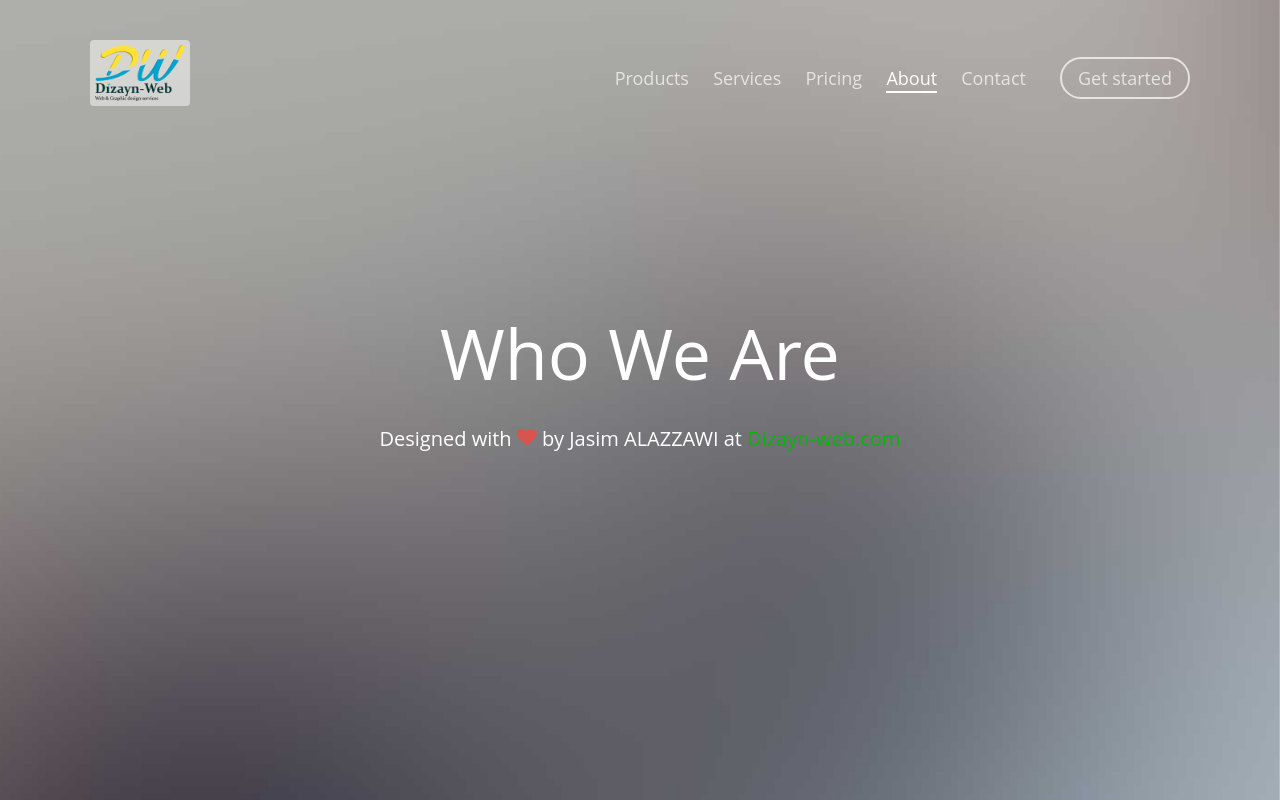
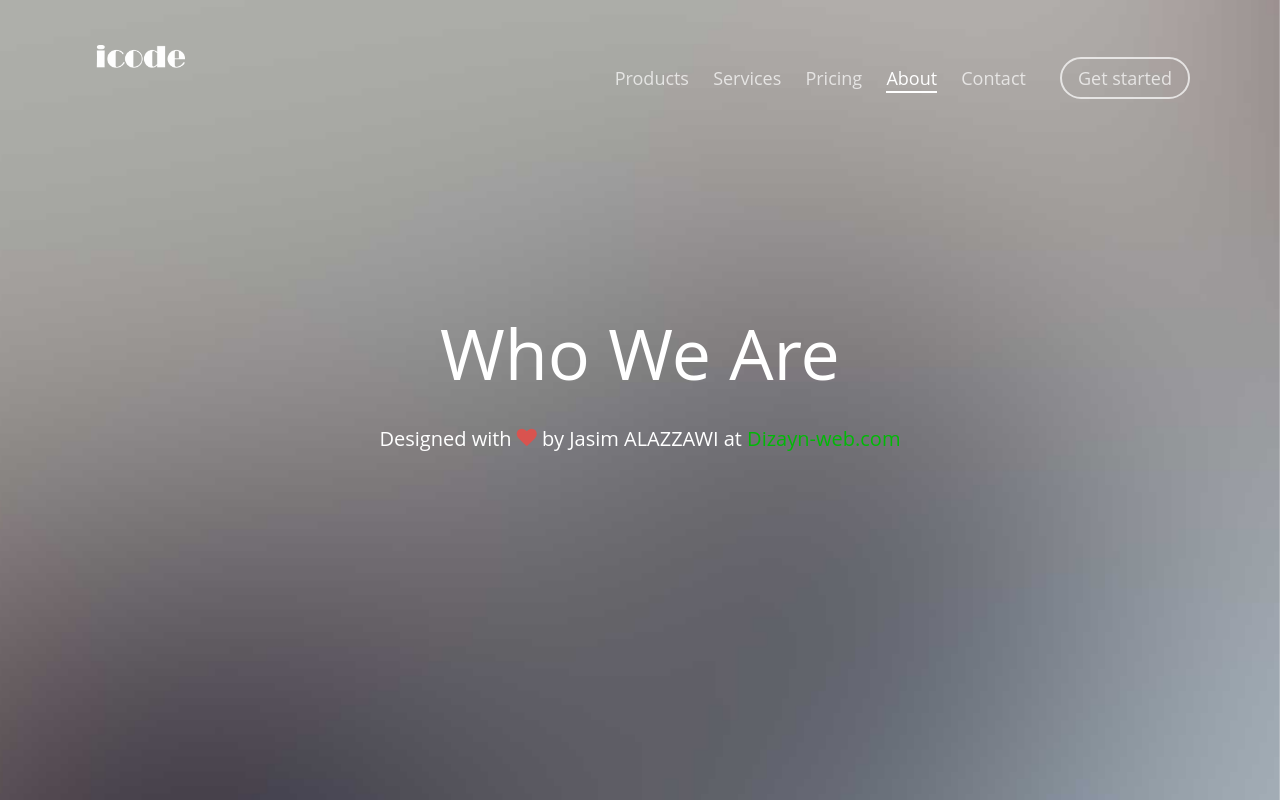
Before and after one commit to jaasmaz/Responsive-Website, a plain HTML site: page about.html in a window 1280 px wide. Shown: the top 802 px of the page. Drawn offline with Linux system fonts and the light colour scheme; files whose address does not match are found by name.

Commit message:
logo changed

```diff
--- a/about.html
+++ b/about.html
@@ -13,7 +13,8 @@
 	<meta name="keywords" content="webdesgin, bootstrap, website template, html5, css3, mobile first, responsive" />
 	<meta name="author" content="dizayn-web.com" />
 
-  <!--
+  <!--				<img class="logo" src="images/icode-logo-whtite.png" width="100px" alt="">
+
 	//////////////////////////////////////////////////////
 
 	DESIGNED & DEVELOPED by Jasim ALAZZAWI
@@ -68,7 +69,7 @@
 	<header id="fh5co-header" role="banner">
 		<div class="container">
 			<div class="header-inner">
-				<img class="logo" src="images/dezayn-web-logo-png.png" width="100px" alt="">
+				<a href="index.html"><img class="logo" src="images/icode-logo-whtite.png" width="100px" alt=""></a>
 				<nav role="navigation">
 					<ul>
 						<li><a href="products.html">Products</a></li>
--- a/css/style.css
+++ b/css/style.css
@@ -1388,7 +1388,6 @@ h1, h2, h3, h4, h5, h6, figure {
   opacity: 0;
 }
 .logo{
-  background-color: rgba(255, 255, 255, 0.49);
   padding: 5px;
   border-radius: 4px;
 }
```
Also changed, not shown: contact.html (+1 -1 lines), index.html (+1 -1 lines), pricing.html (+1 -1 lines), products.html (+1 -1 lines), services.html (+1 -1 lines), images/icode-lo.png (added), images/icode-logo-whtite.png (added).
